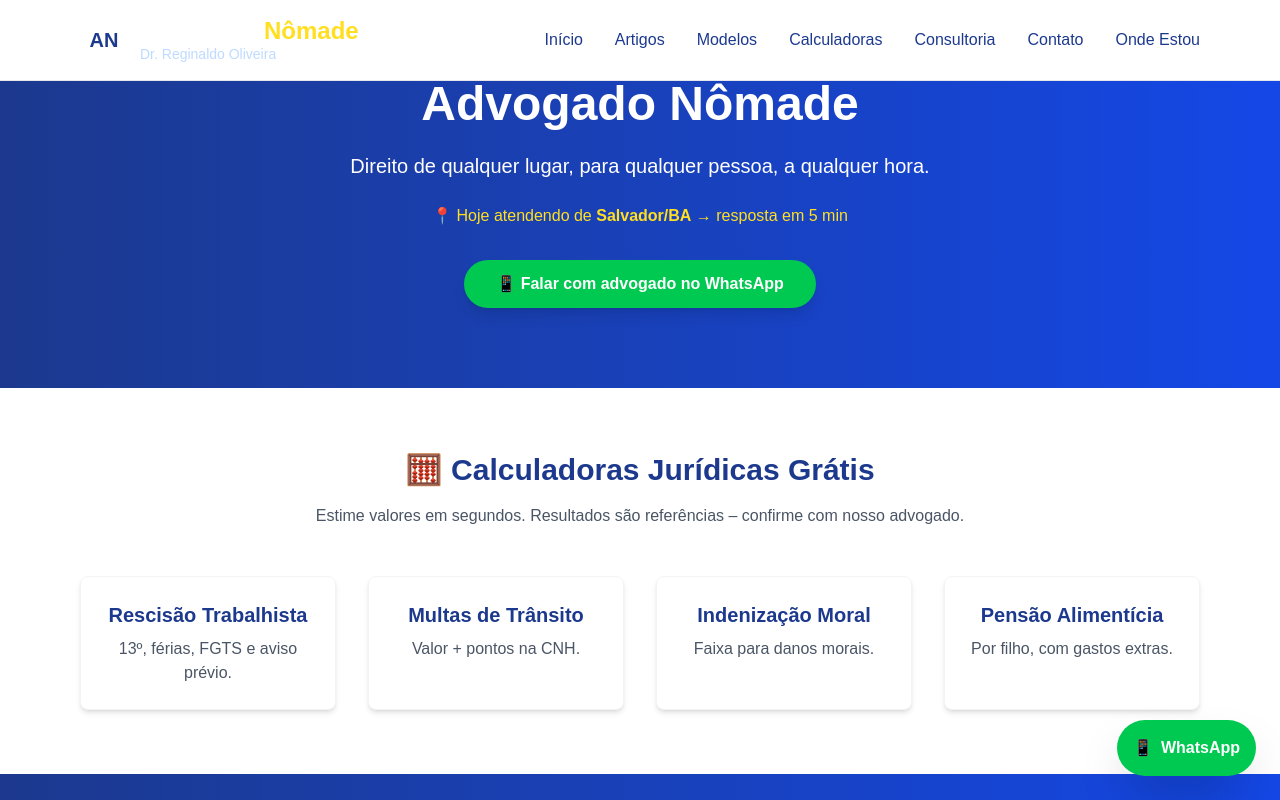
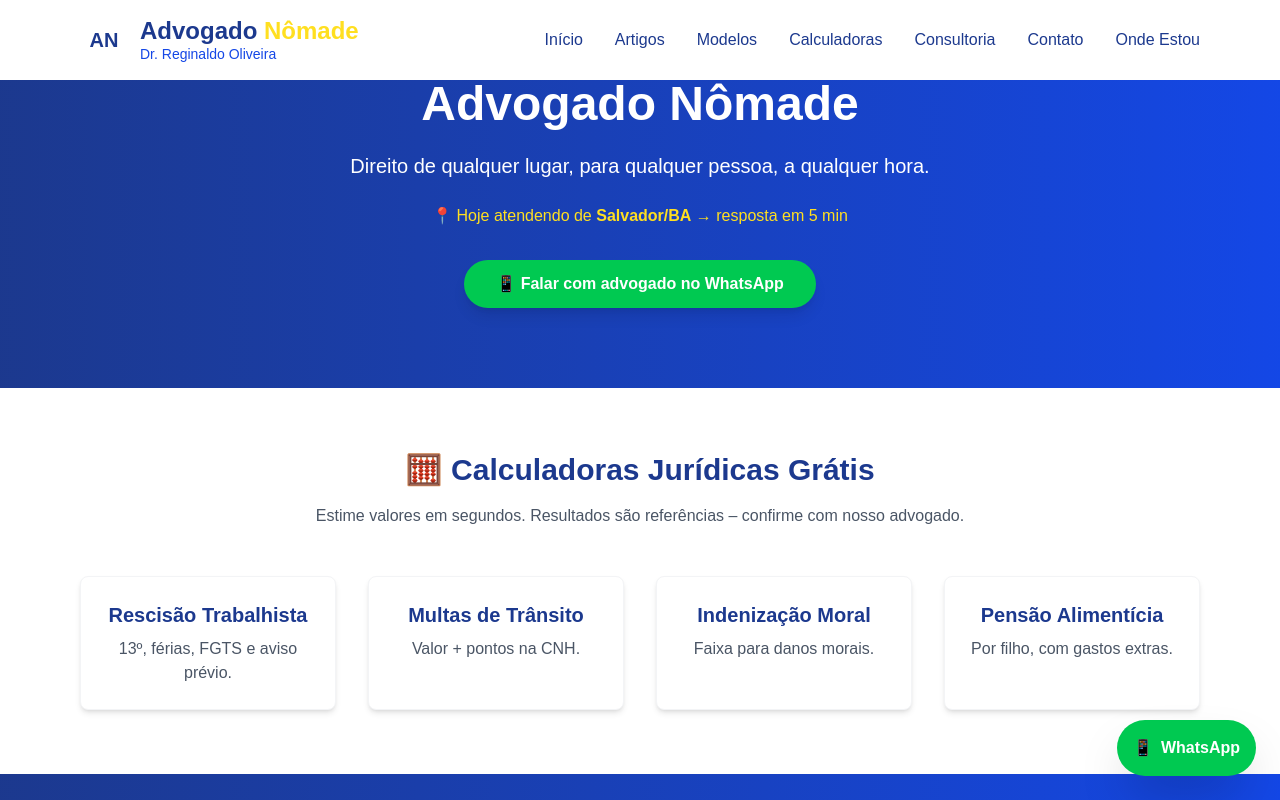
Before and after one commit to mestrereginaldo-site/advogadonomade1, a Next.js app: page / in a window 1280 px wide. Shown: the top 800 px of the page. Built offline with nearby package versions, Linux system fonts and the light colour scheme.

Commit message:
Update Header.tsx

```diff
--- a/app/components/Header.tsx
+++ b/app/components/Header.tsx
@@ -6,17 +6,17 @@ export default function Header() {
   const [open, setOpen] = useState(false);
 
   return (
-    <header className="bg-white border-b border-gray-200 fixed top-0 left-0 right-0 z-50">
+    <header className="bg-white fixed top-0 left-0 right-0 z-50">
       <div className="max-w-6xl mx-auto px-4 py-4 flex justify-between items-center">
         <Link href="/" className="flex items-center space-x-3">
           <div className="w-12 h-12 bg-white rounded-lg flex items-center justify-center">
             <span className="text-blue-900 font-bold text-xl">AN</span>
           </div>
           <div>
-            <div className="text-2xl font-bold text-white leading-tight">
+            <div className="text-2xl font-bold text-blue-900 leading-tight">
               Advogado <span className="text-yellow-300">Nômade</span>
             </div>
-            <div className="text-sm text-blue-200 leading-tight">
+            <div className="text-sm text-blue-700 leading-tight">
               Dr. Reginaldo Oliveira
             </div>
           </div>
@@ -39,7 +39,7 @@ export default function Header() {
             ☰
           </button>
           {open && (
-            <div className="absolute top-full left-0 right-0 bg-white border-b border-gray-200">
+            <div className="absolute top-full left-0 right-0 bg-white">
               <div className="flex flex-col p-4 space-y-4">
                 <Link href="/" onClick={() => setOpen(false)} className="text-blue-900 hover:text-yellow-300 font-medium">Início</Link>
                 <Link href="/artigos" onClick={() => setOpen(false)} className="text-blue-900 hover:text-yellow-300 font-medium">Artigos</Link>
```
